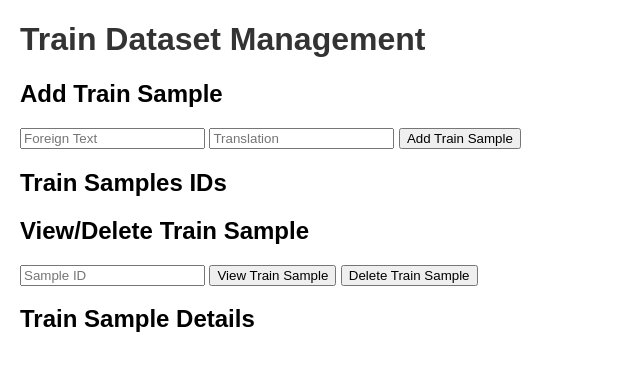
After one commit to WiillyWonka/GPT_translator, a FastAPI app: template templates/train_dataset.html in a window 1280 px wide. The commit adds this page. Shown: the top 371 px of the page, without its empty margins (0-640 px from the left). Run offline with FastAPI, Linux system fonts and the light colour scheme; the template is opened without the code that fills it, so the values that code supplies are empty.

Commit message:
Added data collection functionality for finetuning

```diff
--- a/app/main.py
+++ b/app/main.py
@@ -36,6 +36,10 @@ def read_chat(request: Request):
 def read_glossary_page(request: Request):
     return templates.TemplateResponse("glossary.html", {"request": request})
 
+@app.get("/train_dataset", response_class=HTMLResponse)
+def read_train_dataset_page(request: Request):
+    return templates.TemplateResponse("train_dataset.html", {"request": request})
+
 def get_db():
     with SessionLocal() as db:
         yield db
@@ -59,14 +63,10 @@ def get_messages_by_session_id(session_id: int, db: Session = Depends(get_db)):
 
 @app.delete("/sessions/{session_id}", response_model=schemas.ChatSession)
 def delete_session(session_id: int, db: Session = Depends(get_db)):
-    # Попытка удаления записи из глоссария
     deleted_entry = crud.delete_chat_session(db, session_id)
-
-    # Если запись не найдена, возвращаем ошибку 404
     if deleted_entry is None:
         raise HTTPException(status_code=404, detail=f"Session with id={session_id} not found")
 
-    # Возвращаем удаленную запись
     return deleted_entry
 
 @app.post("/sessions/{session_id}/messages/", response_model=schemas.ChatMessage)
@@ -77,14 +77,11 @@ def create_message(session_id: int, message: schemas.ChatMessageCreate, db: Sess
 
     glossary = crud.get_glossary_entries(db)
 
-    # Получаем все сообщения из сессии
     messages = [{"role": msg.role, "content": msg.content} for msg in session.messages]
     messages.append({"role": "user", "content": message.content})
 
-    # Генерируем ответ от ChatGPT
     response_content = assistant(messages, glossary)
 
-    # Сохраняем ответ в базу данных
     response_message = schemas.ChatMessageBase(role="assistant", content=response_content)
     input_message = schemas.ChatMessageBase(role="user", content=message.content)
     crud.create_chat_message(db=db, message=input_message, session_id=session_id)
@@ -97,23 +94,48 @@ def create_glossary_entry(glossary: schemas.GlossaryCreate, db: Session = Depend
     except IntegrityError as e:
         db.rollback()
         if "UNIQUE constraint failed" in str(e):
-            raise HTTPException(status_code=400, detail="This term aleady registered")
+            raise HTTPException(status_code=400, detail="This term already registered")
         else:
             raise HTTPException(status_code=500, detail=f"Database error {e}")
 
 @app.delete("/glossary/", response_model=schemas.Glossary)
 def delete_glossary_entry(glossary_term: schemas.GlossaryDelete, db: Session = Depends(get_db)):
-    # Попытка удаления записи из глоссария
     deleted_entry = crud.delete_glossary_entry(db, glossary_term.term)
-
-    # Если запись не найдена, возвращаем ошибку 404
     if deleted_entry is None:
         raise HTTPException(status_code=404, detail="Term not found")
 
-    # Возвращаем удаленную запись
     return deleted_entry
 
 @app.get("/glossary/", response_model=list[schemas.Glossary])
 def read_glossary(db: Session = Depends(get_db)):
     glossary = crud.get_glossary_entries(db)
     return glossary
+
+@app.post("/train_samples/", response_model=schemas.TrainSample)
+def create_train_sample(train_sample: schemas.TrainSampleCreate, db: Session = Depends(get_db)):
+    try:
+        return crud.create_train_sample(db=db, train_sample=train_sample)
+    except IntegrityError as e:
+        db.rollback()
+        raise HTTPException(status_code=500, detail=f"Database error {e}")
+
+@app.delete("/train_samples/{sample_id}", response_model=schemas.TrainSample)
+def delete_train_sample(sample_id: int, db: Session = Depends(get_db)):
+    deleted_entry = crud.delete_train_sample(db, sample_id)
+    if deleted_entry is None:
+        raise HTTPException(status_code=404, detail="Train sample not found")
+
+    return deleted_entry
+
+@app.get("/train_samples/", response_model=list[schemas.TrainSample])
+def read_train_samples(db: Session = Depends(get_db)):
+    train_samples = crud.get_train_samples(db)
+    return train_samples
+
+@app.get("/train_samples/{sample_id}", response_model=schemas.TrainSample)
+def get_train_sample_by_id(sample_id: int, db: Session = Depends(get_db)):
+    train_sample = crud.get_train_sample_by_id(db, sample_id)
+    if train_sample is None:
+        raise HTTPException(status_code=404, detail="Train sample not found")
+
+    return train_sample
--- /dev/null
+++ b/static/js/train_dataset.js
@@ -0,0 +1,91 @@
+async function addTrainSample() {
+    const foreignText = document.getElementById('foreign-text').value;
+    const translation = document.getElementById('translation').value;
+
+    if (foreignText.trim() === '') {
+        alert('Source text cannot be empty');
+        return;
+    }
+    if (translation.trim() === '') {
+        alert('Translation cannot be empty');
+        return;
+    }
+
+    const response = await fetch('/train_samples/', {
+        method: 'POST',
+        headers: {
+            'Content-Type': 'application/json'
+        },
+        body: JSON.stringify({ foreign_text: foreignText, translation: translation })
+    });
+
+    if (response.ok) {
+        loadTrainSamples();
+    } else if (response.status === 404) {
+        alert('Train sample not found');
+    } else {
+        alert('Failed to add train sample');
+    }
+}
+
+async function deleteTrainSample() {
+    const sampleId = document.getElementById('sample-id').value;
+
+    if (sampleId.trim() === '') {
+        alert('Sample ID cannot be empty');
+        return;
+    }
+
+    const response = await fetch(`/train_samples/${sampleId}`, {
+        method: 'DELETE'
+    });
+
+    if (response.ok) {
+        loadTrainSamples();
+        document.getElementById('train-sample-details').innerHTML = '';
+    } else if (response.status === 404) {
+        alert('Train sample not found');
+    } else {
+        alert('Failed to delete train sample');
+    }
+}
+
+async function viewTrainSample() {
+    const sampleId = document.getElementById('sample-id').value;
+
+    if (sampleId.trim() === '') {
+        alert('Sample ID cannot be empty');
+        return;
+    }
+
+    const response = await fetch(`/train_samples/${sampleId}`);
+    const data = await response.json();
+
+    if (response.ok) {
+        const detailsDiv = document.getElementById('train-sample-details');
+        detailsDiv.innerHTML = `
+            <p><strong>ID:</strong> ${data.id}</p>
+            <p><strong>Foreign Text:</strong> ${data.foreign_text}</p>
+            <p><strong>Translation:</strong> ${data.translation}</p>
+        `;
+    } else if (response.status === 404) {
+        alert('Train sample not found');
+    } else {
+        alert('Failed to view train sample');
+    }
+}
+
+async function loadTrainSamples() {
+    const response = await fetch('/train_samples/');
+    const data = await response.json();
+
+    const trainSamplesList = document.getElementById('train-samples-list');
+    trainSamplesList.innerHTML = '';
+
+    data.forEach(sample => {
+        trainSamplesList.innerHTML += `<li>${sample.id}</li>`;
+    });
+}
+
+// Load train samples on page load
+loadTrainSamples();
--- a/templates/index.html
+++ b/templates/index.html
@@ -3,7 +3,7 @@
 <head>
     <meta charset="UTF-8">
     <meta name="viewport" content="width=device-width, initial-scale=1.0">
-    <title>Chat and Glossary</title>
+    <title>AiTranslator</title>
     <link rel="stylesheet" href="/static/css/styles.css">
 </head>
 <body>
@@ -11,6 +11,7 @@
     <div class="tabs">
         <button onclick="window.location.href='/chat'">Chat</button>
         <button onclick="window.location.href='/glossary'">Glossary</button>
+        <button onclick="window.location.href='/train_dataset'">TrainDataset</button>
     </div>
 </body>
 </html>
--- /dev/null
+++ b/templates/train_dataset.html
@@ -0,0 +1,30 @@
+<!DOCTYPE html>
+<html lang="en">
+<head>
+    <meta charset="UTF-8">
+    <meta name="viewport" content="width=device-width, initial-scale=1.0">
+    <title>Train Dataset</title>
+    <link rel="stylesheet" href="/static/css/styles.css">
+</head>
+<body>
+    <h1>Train Dataset Management</h1>
+    <div id="train-dataset-container">
+        <h2>Add Train Sample</h2>
+        <input type="text" id="foreign-text" placeholder="Foreign Text">
+        <input type="text" id="translation" placeholder="Translation">
+        <button onclick="addTrainSample()">Add Train Sample</button>
+
+        <h2>Train Samples IDs</h2>
+        <ul id="train-samples-list"></ul>
+
+        <h2>View/Delete Train Sample</h2>
+        <input type="text" id="sample-id" placeholder="Sample ID">
+        <button onclick="viewTrainSample()">View Train Sample</button>
+        <button onclick="deleteTrainSample()">Delete Train Sample</button>
+
+        <h2>Train Sample Details</h2>
+        <div id="train-sample-details"></div>
+    </div>
+    <script src="/static/js/train_dataset.js"></script>
+</body>
+</html>
```
Also changed, not shown: app/crud.py (+21 -17 lines), app/models.py (+7 -0 lines), app/schemas.py (+16 -0 lines).
